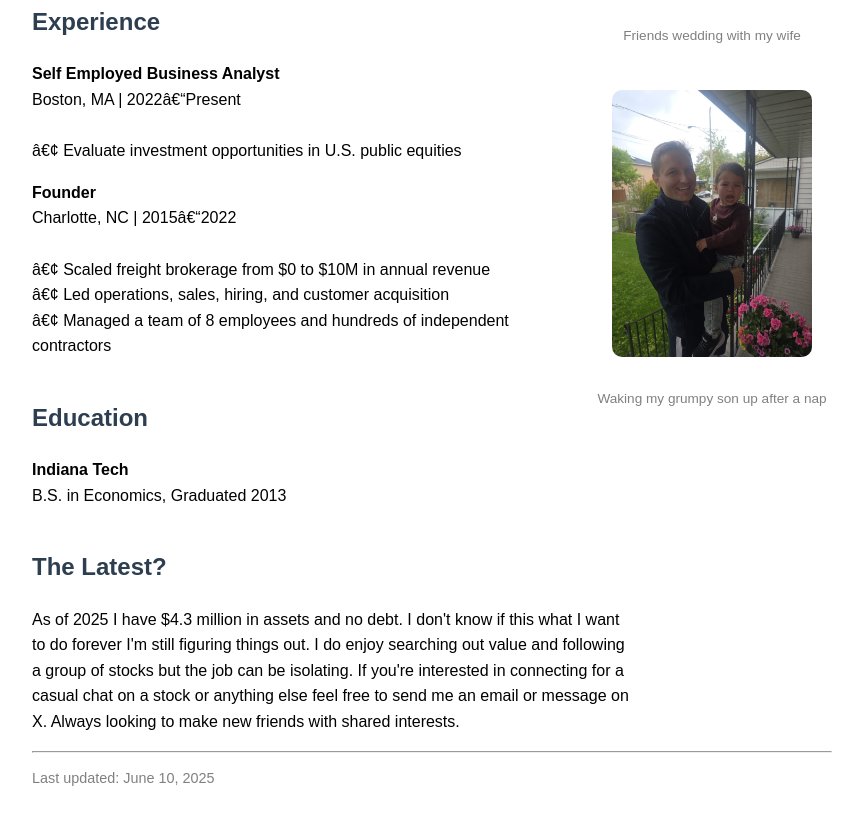
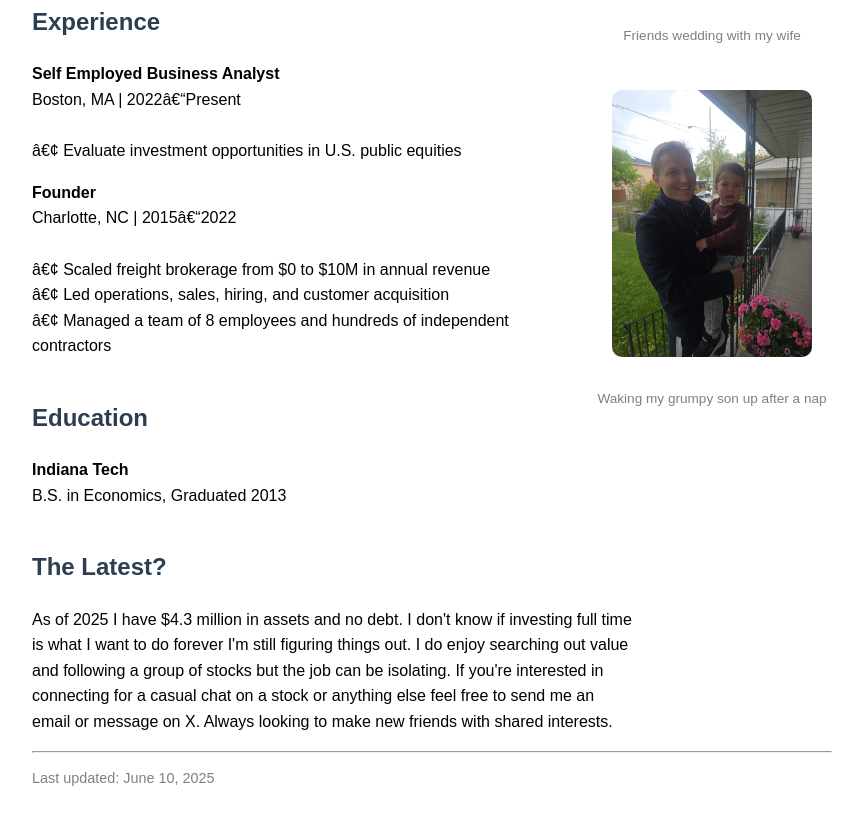
Before and after one commit to caseyjames1990/caseyjames1990.github.io, a plain HTML site: page index.html in a window 1280 px wide. Shown: the part 443-1267 px from the top of the page, without its empty margins (8-871 px from the left). Drawn offline with Linux system fonts and the light colour scheme.

Commit message:
Update index.html

```diff
--- a/index.html
+++ b/index.html
@@ -90,7 +90,7 @@
     <div style="max-width: 600px;">
   <p>
     As of 2025 I have $4.3 million in assets and no debt.
-    I don't know if this what I want to do forever I'm still figuring things out.
+    I don't know if investing full time is what I want to do forever I'm still figuring things out.
     I do enjoy searching out value and following a group of stocks but the job can be isolating.
     If you're interested in connecting for a casual chat on a stock or anything else feel free to send
     me an email or message on X. Always looking to make new friends with shared interests.
```
